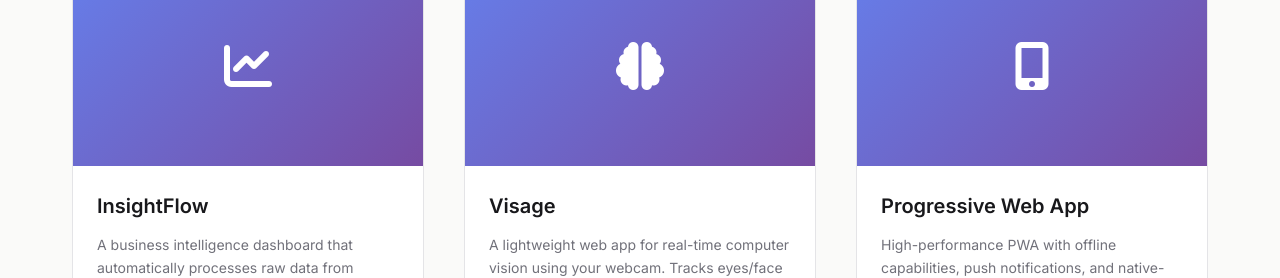
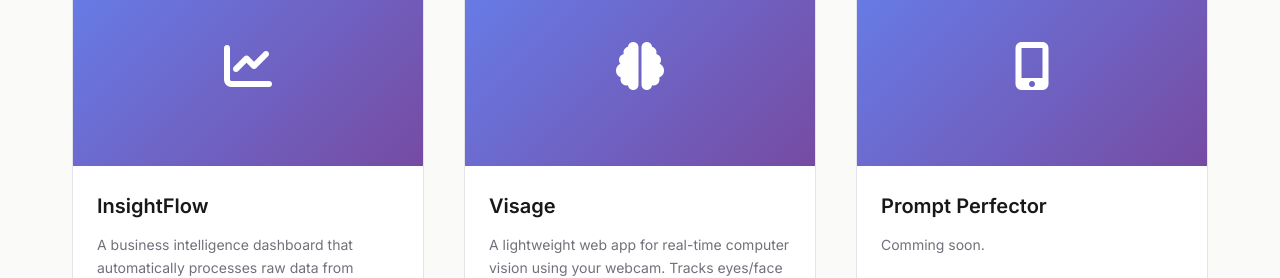
Before and after one commit to AshutoshPadal/ashutoshpadal, a plain HTML site: page index.html in a window 1280 px wide. Shown: the part 3088-3366 px from the top of the page. Drawn offline with Linux system fonts and the light colour scheme.

Commit message:
Update index.html

```diff
--- a/index.html
+++ b/index.html
@@ -1615,8 +1615,8 @@
                         <i class="fas fa-mobile-alt"></i>
                     </div>
                     <div class="project-content">
-                        <h3 class="project-title editable-text">Progressive Web App</h3>
-                        <p class="project-desc editable-text">High-performance PWA with offline capabilities, push notifications, and native-like user experience across all devices.</p>
+                        <h3 class="project-title editable-text">Prompt Perfector</h3>
+                        <p class="project-desc editable-text">Comming soon.</p>
                         <div class="project-links">
                             <a href="#"><i class="fab fa-github"></i> Source Code</a>
                             <a href="#"><i class="fas fa-external-link-alt"></i> Live Demo</a>
```
